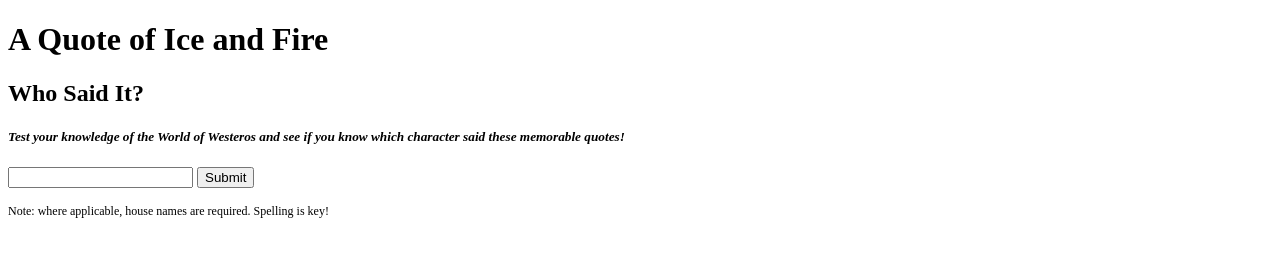
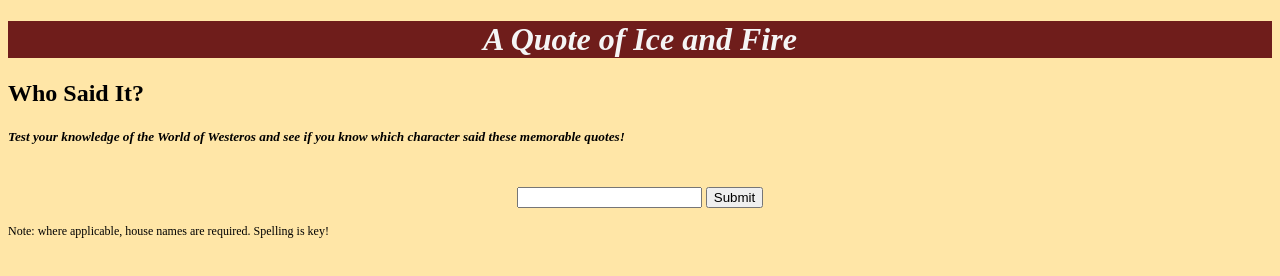
Before and after one commit to farmtonwester/asoiaf-quote-trivia, a website: page index.html in a window 1280 px wide. Drawn offline with Linux system fonts and the light colour scheme; no server answers.

Commit message:
added some CSS to take step up from boilerplate look.

```diff
--- a/app.js
+++ b/app.js
@@ -8,7 +8,7 @@ const form = document.getElementById("user-input");
 // When form is submitted, check if the user's answer is correct
 form.addEventListener("submit", (event) => {
     event.preventDefault();
-    verifyAnswer();
+   //verifyAnswer();
 })
 
 
@@ -44,7 +44,7 @@ function getCharDetails() {
 
 
 document.addEventListener("DOMContentLoaded",
-    getQuote()
+    getQuote
 );
 
-export {getQuote, verifyAnswer};
+//export {getQuote, verifyAnswer};
--- a/index.html
+++ b/index.html
@@ -10,14 +10,16 @@
         <link rel="icon" href="favicon.png">
     </head>
     <body>
-        <h1>A Quote of Ice and Fire</h1>
+        <div id="header">
+            <h1>A Quote of Ice and Fire</h1>
+        </div>
         <h2>Who Said It?</h2>
         <h5><em>Test your knowledge of the World of Westeros and see if you know which character said these memorable quotes!</em></h5>
 
         <div id="quote-card">
 
         </div>
-        <form id="form">
+        <form id="form" autocomplete="off">
             <input type="text" id="user-input"maxlength="28">
             <button type="submit">Submit</button>
         </form>
--- a/styles.css
+++ b/styles.css
@@ -1,7 +1,24 @@
-.quote-card {
-    background-color: #F0E4C0;
+body {
+    background-color: #FFE6A7;
+}
+
+#header {
+    background-color: #6F1D1B;
+    color: whitesmoke;
+    margin: auto;
+    text-align: center;
+    font-style: oblique;
+}
+
+#quote-card {
+
     text-align: center;
     border-color: darkslategrey;
+    padding-bottom: 20px;
+}
+
+form {
+    text-align: center;
 }
 
 #disclaimer {
```
